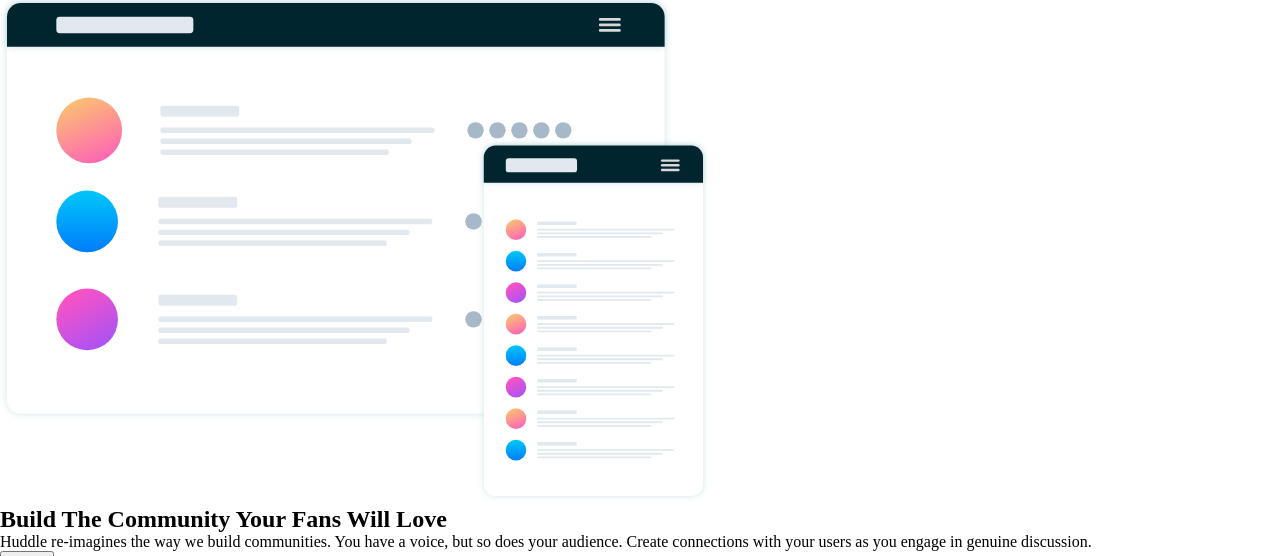
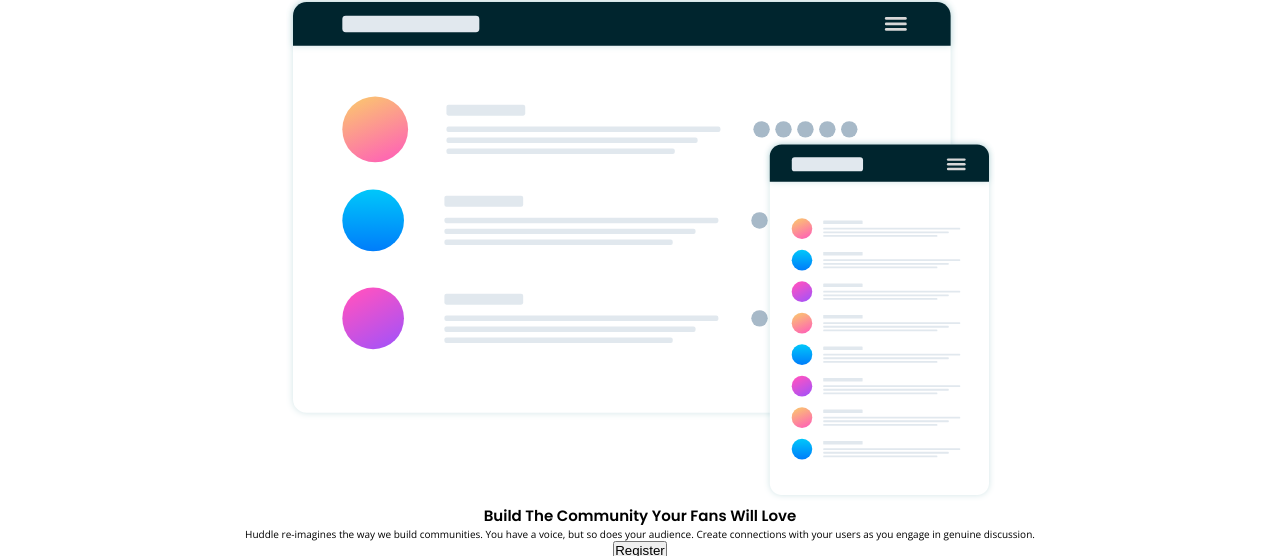
Before and after one commit to KaskaS-O/huddle-landing-page-with-single-introductory-section, a plain HTML site: page index.html in a window 1280 px wide. Shown: the part 73-629 px from the top of the page. Drawn offline with nearby package versions, Linux system fonts and the light colour scheme.

Commit message:
Create base styles and variables

```diff
--- a/sass/_base.scss
+++ b/sass/_base.scss
@@ -1,2 +1,9 @@
-// font-family: 'Open Sans', sans-serif;
-// font-family: 'Poppins', sans-serif;
+body {
+    font-size: 10px;
+    font-family: 'Open Sans', sans-serif;
+    text-align: center;
+}
+
+h1 {
+    font-family: 'Poppins', sans-serif;
+}
--- a/sass/_variables.scss
+++ b/sass/_variables.scss
@@ -0,0 +1,2 @@
+$violet: hsl(257, 40%, 49%);
+$magenta: hsl(300, 69%, 71%)
```
Also changed, not shown: css/style.css.
